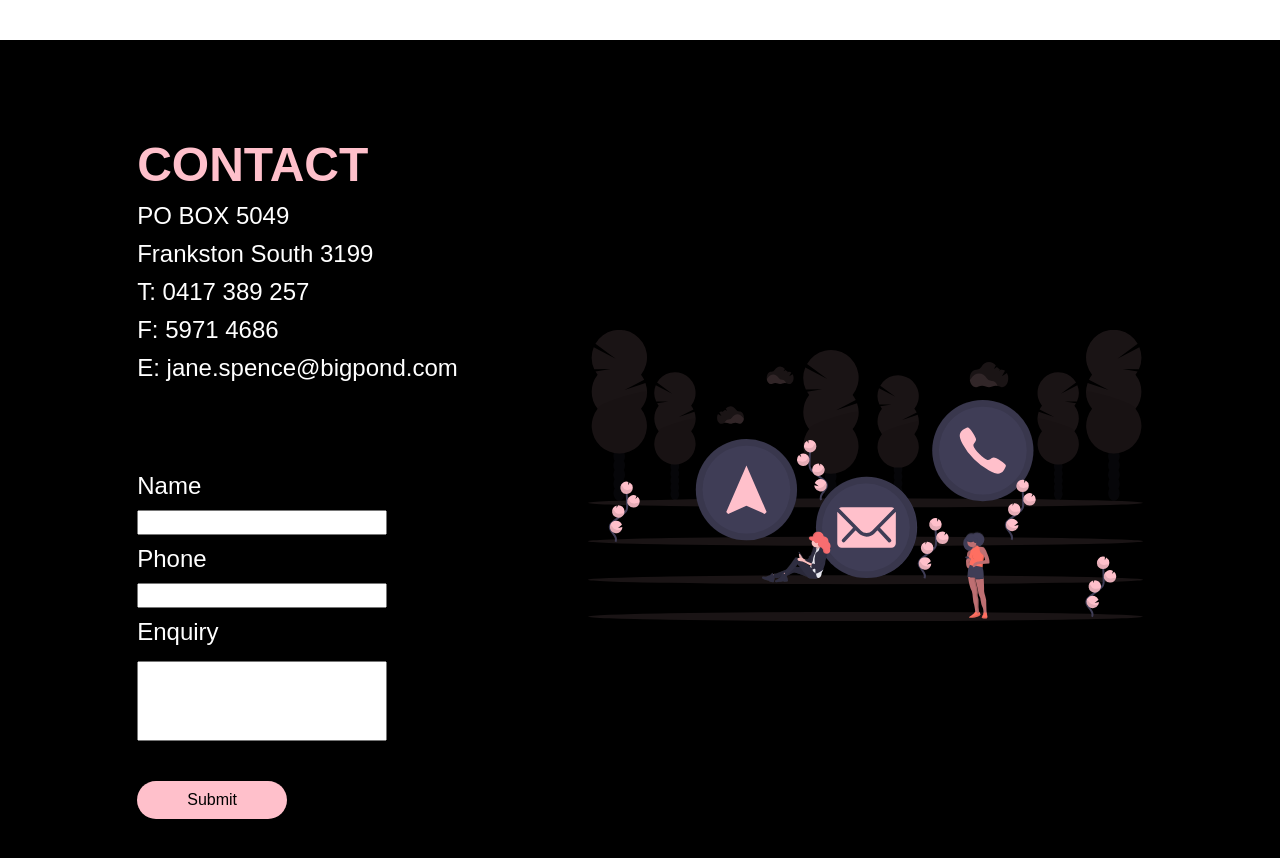
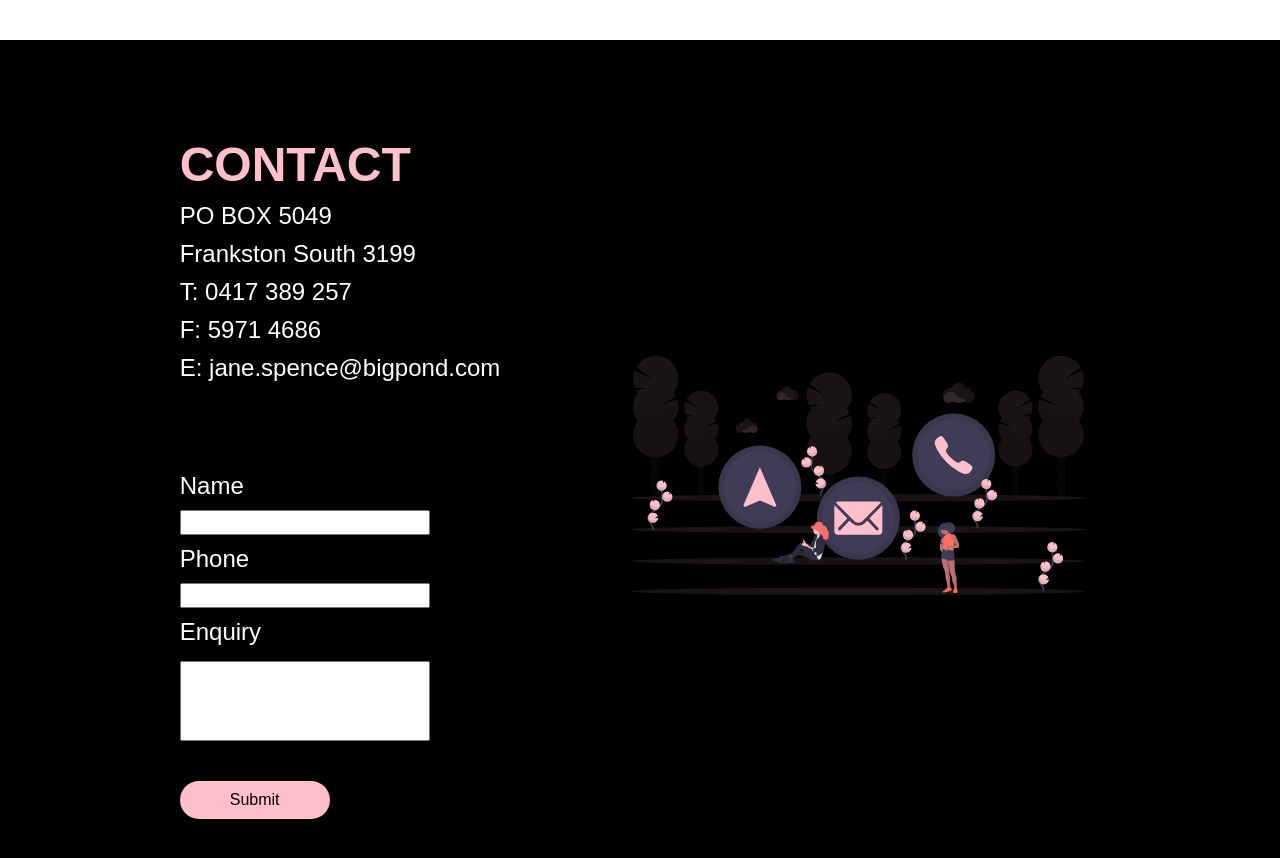
Before and after one commit to jackedwardbeard/01-Jane_Spence, a React (Create React App) app in the folder jane_spence/: page / in a window 1280 px wide. Shown: the part 3640-4498 px from the top of the page. Built offline with nearby package versions, Linux system fonts and the light colour scheme.

Commit message:
Further contact page mobile view changes.

```diff
--- a/jane_spence/src/components/Contact/ContactComponents.js
+++ b/jane_spence/src/components/Contact/ContactComponents.js
@@ -41,11 +41,16 @@ export const Column1 = styled.div`
     grid-area: col1;
     margin-right: 100px;
 
+    @media screen and (max-width: 1400px) {
+        padding-left: 100px;
+    }
+
     @media screen and (max-width: 1024px) {
         margin-right: 0px;
         display: grid;
         align-items: center;
         margin-right: -10%;
+        padding-left: 0;
 
         outline: 2px solid blue;
 
@@ -106,6 +111,10 @@ export const Img = styled.img`
     height: 100%;
     padding-right: 0px;
     margin: 0 0 10px 0;
+
+    @media screen and (max-width: 1400px) {
+        padding-right: 100px;
+    }
 
     @media screen and (max-width: 1024px) {
         display: none;
```
